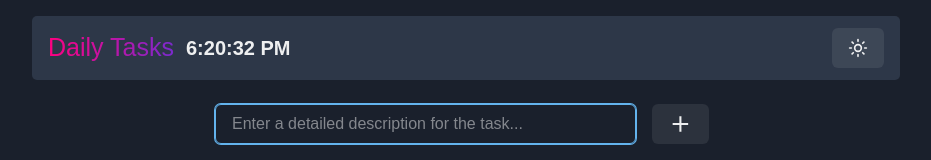
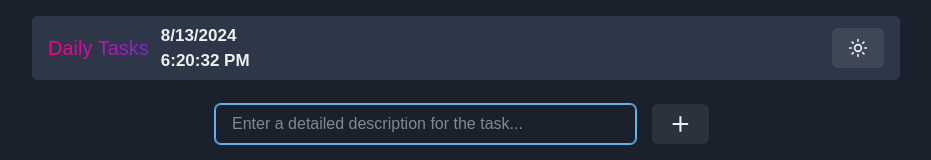
Before and after one commit to NaufalFahmiF/todostest, a React (Vite) app in the folder client/: page / in a window 1280 px wide. Shown: the top 160 px of the page, without its empty margins (174-1105 px from the left). Built offline with nearby package versions, Linux system fonts and the light colour scheme; no server answers.

Commit message:
designFix_4.1

```diff
--- a/client/src/components/Navbar.tsx
+++ b/client/src/components/Navbar.tsx
@@ -6,10 +6,12 @@ import { useState, useEffect } from "react";
 export default function Navbar() {
   const { colorMode, toggleColorMode } = useColorMode();
   const [currentTime, setCurrentTime] = useState(new Date().toLocaleTimeString());
+  const [currentDate, setCurrentDate] = useState(new Date().toLocaleDateString());
 
   useEffect(() => {
     const intervalId = setInterval(() => {
       setCurrentTime(new Date().toLocaleTimeString());
+      setCurrentDate(new Date().toLocaleDateString());
     }, 1000); // update every second
     return () => clearInterval(intervalId);
   }, []);
@@ -26,16 +28,21 @@ export default function Navbar() {
             display={{ base: "flex", sm: "flex" }}
           >
             <Text
-            fontSize={{ base: "15px", md: "20px", lg: "25px"}}
+            fontSize={{ base: "15px", md: "20px"}}
             fontWeight={500}
             bgGradient='linear(to-l, #7a2aCd, #FF0080)'
             bgClip='text'
             >
               Daily Tasks
             </Text>
-            <Text fontSize={{ base: "12px", md: "17px", lg: "20px"}} fontWeight={"bold"}>
-              {currentTime}
-            </Text>
+            <Flex flexDirection="column" alignItems="flex-start">
+              <Text fontSize={{ base: "12px", md: "17px" }} fontWeight={"bold"}>
+                {currentDate}
+              </Text>
+              <Text fontSize={{ base: "12px", md: "17px"}} fontWeight={"bold"}>
+                {currentTime}
+              </Text>
+            </Flex>
           </Flex>
 
           {/* RIGHT SIDE */}
```
Also changed, not shown: 3 other files (tests, documents, lock files or other folders).
